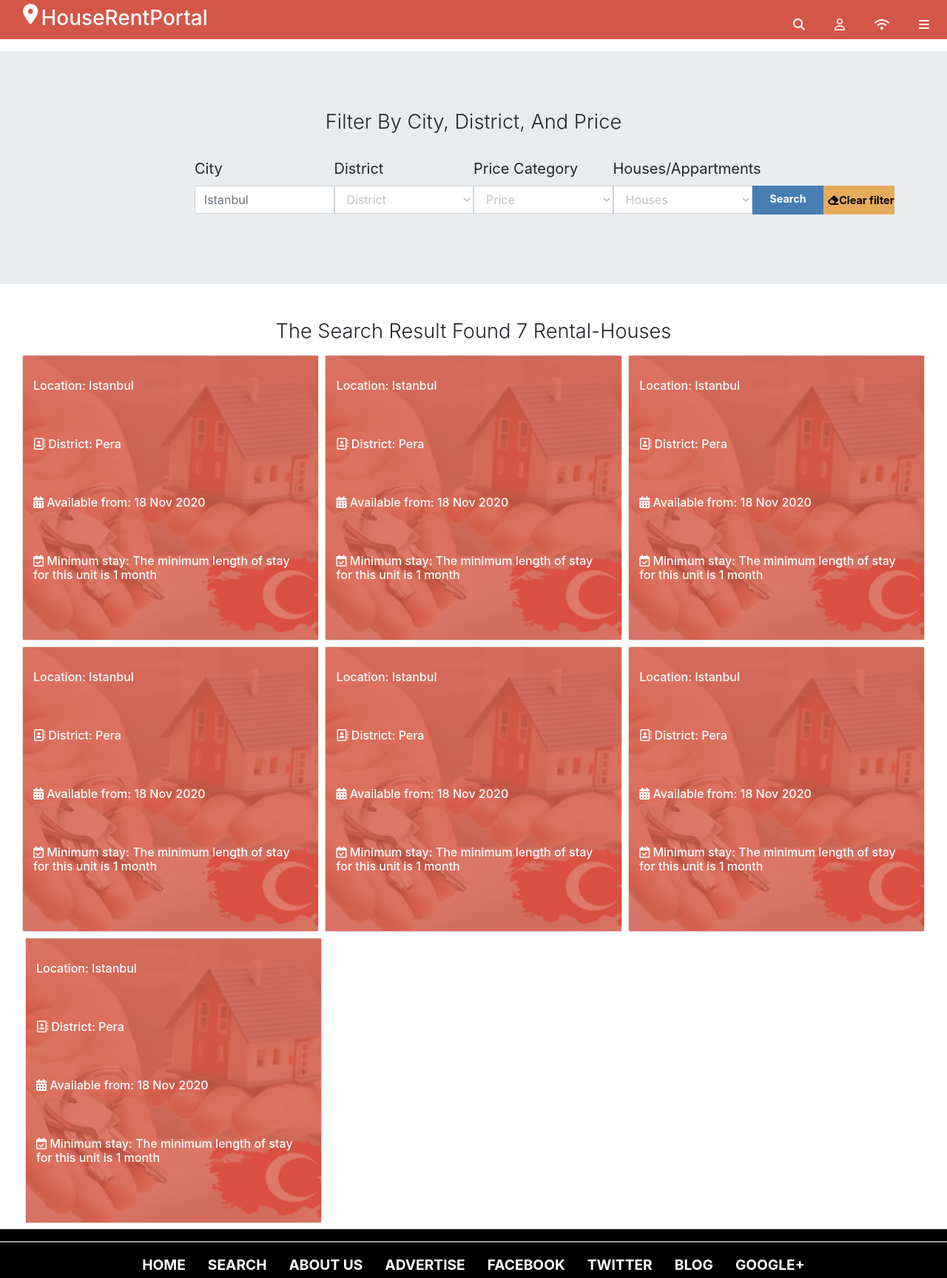
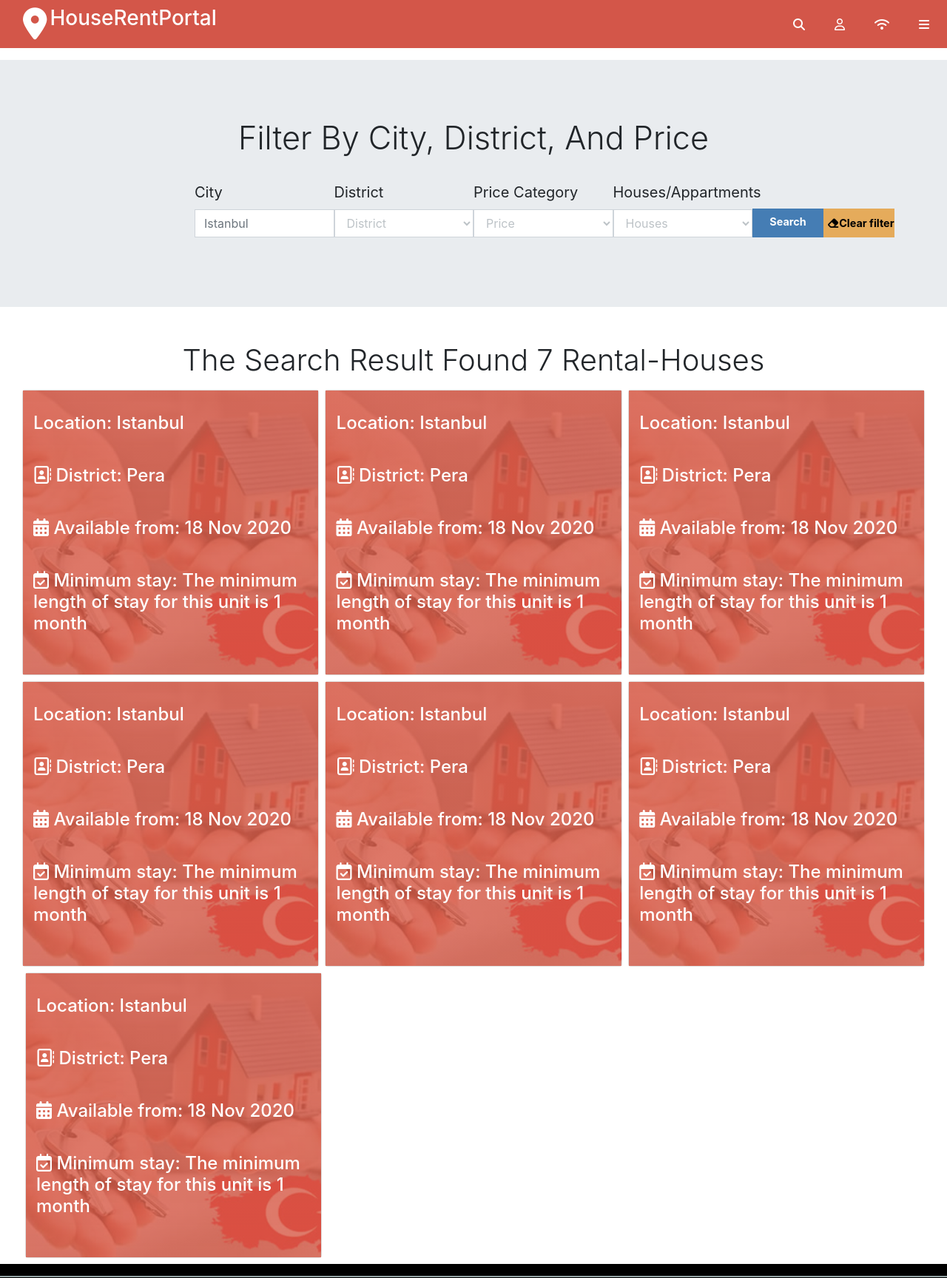
Before and after one commit to Takhmina175/Directory-of-Houses-To-Rent, a plain HTML site: page result-page.html in a window 1280 px wide. Shown: the top 1728 px of the page at 74% size. Drawn offline with nearby package versions, Linux system fonts and the light colour scheme.

```diff
--- a/result-page.html
+++ b/result-page.html
@@ -93,7 +93,7 @@
             </div>
 
             <div class="row">
-              <h4 class="text-center p-3 display-4 icon-style-map mrg">The Search Result Found 7 Rental-Houses</h4>
+              <h4 class="text-center p-3 display-4 mrg display-4-fsize ">The Search Result Found 7 Rental-Houses</h4>
               <div class="d-flex flex-*-fill flex-wrap container-mrg-l">
                 <div class="col-12 col-md-6 col-lg-4 mb-2 max-wdth-card pr-md-1 pr-lg-1 pl-lg-1 mrg">
                     <div class="card">
@@ -102,18 +102,18 @@
                                 <div class="p-2 pt-4">
                                   <ul class="list-group list-group-flush text-center line-h">
                                     <li class="list-group-item bck-transp br-none">
-                                    <h6 class="c-white">
-                                    <a href="application-page.html" class="c-white header-a"> Location: Istanbul
+                                    <h6 class="c-white search-res-fSize">
+                                    <a href="application-page.html" class="c-white header-a "> Location: Istanbul
                                     </a></h6>
                                     </li>
                                     <li class="list-group-item bck-transp br-none">
-                                    <h6 class="c-white"><a href="application-page.html" class="c-white header-a"><i class="fa fa-address-book-o" aria-hidden="true"></i>
+                                    <h6 class="c-white search-res-fSize"><a href="application-page.html" class="c-white header-a"><i class="fa fa-address-book-o" aria-hidden="true"></i>
                                     District: Pera</a></h6></li>
                                     <li class="list-group-item bck-transp br-none">
-                                    <h6 class="pr-1 c-white"><i class="fa fa-calendar" aria-hidden="true"></i>
+                                    <h6 class="pr-1 c-white search-res-fSize"><i class="fa fa-calendar" aria-hidden="true"></i>
                                     Available from: 18 Nov 2020</h6></li>
                                     <li class="list-group-item bck-transp br-none">
-                                    <h6 class="pr-1 c-white"><i class="far fa-calendar-check"></i>
+                                    <h6 class="pr-1 c-white search-res-fSize"><i class="far fa-calendar-check"></i>
                                     Minimum stay: The minimum length of stay for this unit is 1 month</h6></li>
                                   </ul>
                                 </div>
@@ -128,17 +128,17 @@
                                 <div class="p-2 pt-4 line-h">
                                 <ul class="list-group list-group-flush text-center">
                                     <li class="list-group-item bck-transp br-none">
-                                        <h6 class="c-white">Location: Istanbul
+                                        <h6 class="c-white search-res-fSize">Location: Istanbul
                                         </h6>
                                     </li>
                                     <li class="list-group-item bck-transp br-none">
-                                    <h6 class="c-white"><i class="fa fa-address-book-o" aria-hidden="true"></i>
+                                    <h6 class="c-white search-res-fSize"><i class="fa fa-address-book-o" aria-hidden="true"></i>
                                     District: Pera</h6></li>
                                     <li class="list-group-item bck-transp br-none">
-                                    <h6 class="pr-1 c-white"><i class="fa fa-calendar" aria-hidden="true"></i>
+                                    <h6 class="pr-1 c-white search-res-fSize"><i class="fa fa-calendar" aria-hidden="true"></i>
                                     Available from: 18 Nov 2020</h6></li>
                                     <li class="list-group-item bck-transp br-none">
-                                    <h6 class="pr-1 c-white"><i class="far fa-calendar-check"></i>
+                                    <h6 class="pr-1 c-white search-res-fSize"><i class="far fa-calendar-check"></i>
                                     Minimum stay: The minimum length of stay for this unit is 1 month</h6></li>
                                   </ul>
                                 </div>
@@ -153,17 +153,17 @@
                                 <div class="p-2 pt-4 line-h">
                                 <ul class="list-group list-group-flush text-center">
                                     <li class="list-group-item bck-transp br-none">
-                                        <h6 class="c-white">Location: Istanbul
+                                        <h6 class="c-white search-res-fSize">Location: Istanbul
                                         </h6>
                                     </li>
                                     <li class="list-group-item bck-transp br-none">
-                                    <h6 class="c-white"><i class="fa fa-address-book-o" aria-hidden="true"></i>
+                                    <h6 class="c-white search-res-fSize"><i class="fa fa-address-book-o" aria-hidden="true"></i>
                                     District: Pera</h6></li>
                                     <li class="list-group-item bck-transp br-none">
-                                    <h6 class="pr-1 c-white"><i class="fa fa-calendar" aria-hidden="true"></i>
+                                    <h6 class="pr-1 c-white search-res-fSize"><i class="fa fa-calendar" aria-hidden="true"></i>
                                     Available from: 18 Nov 2020</h6></li>
                                     <li class="list-group-item bck-transp br-none">
-                                    <h6 class="pr-1 c-white"><i class="far fa-calendar-check"></i>
+                                    <h6 class="pr-1 c-white search-res-fSize"><i class="far fa-calendar-check"></i>
                                     Minimum stay: The minimum length of stay for this unit is 1 month</h6></li>
                                   </ul>
                                 </div>
@@ -178,17 +178,17 @@
                                 <div class="p-2 pt-4 line-h">
                                 <ul class="list-group list-group-flush text-center">
                                     <li class="list-group-item bck-transp br-none">
-                                        <h6 class="c-white">Location: Istanbul
+                                        <h6 class="c-white search-res-fSize">Location: Istanbul
                                         </h6>
                                     </li>
                                     <li class="list-group-item bck-transp br-none">
-                                    <h6 class="c-white"><i class="fa fa-address-book-o" aria-hidden="true"></i>
+                                    <h6 class="c-white search-res-fSize"><i class="fa fa-address-book-o" aria-hidden="true"></i>
                                     District: Pera</h6></li>
                                     <li class="list-group-item bck-transp br-none">
-                                    <h6 class="pr-1 c-white"><i class="fa fa-calendar" aria-hidden="true"></i>
+                                    <h6 class="pr-1 c-white search-res-fSize"><i class="fa fa-calendar" aria-hidden="true"></i>
                                     Available from: 18 Nov 2020</h6></li>
                                     <li class="list-group-item bck-transp br-none">
-                                    <h6 class="pr-1 c-white"><i class="far fa-calendar-check"></i>
+                                    <h6 class="pr-1 c-white search-res-fSize"><i class="far fa-calendar-check"></i>
                                     Minimum stay: The minimum length of stay for this unit is 1 month</h6></li>
                                   </ul>
                                 </div>
@@ -203,17 +203,17 @@
                                 <div class="p-2 pt-4 line-h">
                                 <ul class="list-group list-group-flush text-center">
                                     <li class="list-group-item bck-transp br-none">
-                                        <h6 class="c-white">Location: Istanbul
+                                        <h6 class="c-white search-res-fSize">Location: Istanbul
                                         </h6>
                                     </li>
                                     <li class="list-group-item bck-transp br-none">
-                                    <h6 class="c-white"><i class="fa fa-address-book-o" aria-hidden="true"></i>
+                                    <h6 class="c-white search-res-fSize"><i class="fa fa-address-book-o" aria-hidden="true"></i>
                                     District: Pera</h6></li>
                                     <li class="list-group-item bck-transp br-none">
-                                    <h6 class="pr-1 c-white"><i class="fa fa-calendar" aria-hidden="true"></i>
+                                    <h6 class="pr-1 c-white search-res-fSize"><i class="fa fa-calendar" aria-hidden="true"></i>
                                     Available from: 18 Nov 2020</h6></li>
                                     <li class="list-group-item bck-transp br-none">
-                                    <h6 class="pr-1 c-white"><i class="far fa-calendar-check"></i>
+                                    <h6 class="pr-1 c-white search-res-fSize"><i class="far fa-calendar-check"></i>
                                     Minimum stay: The minimum length of stay for this unit is 1 month</h6></li>
                                   </ul>
                                 </div>
@@ -228,17 +228,17 @@
                                 <div class="p-2 pt-4 line-h">
                                 <ul class="list-group list-group-flush text-center">
                                     <li class="list-group-item bck-transp br-none">
-                                        <h6 class="c-white">Location: Istanbul
+                                        <h6 class="c-white search-res-fSize">Location: Istanbul
                                         </h6>
                                     </li>
                                     <li class="list-group-item bck-transp br-none">
-                                    <h6 class="c-white"><i class="fa fa-address-book-o" aria-hidden="true"></i>
+                                    <h6 class="c-white search-res-fSize"><i class="fa fa-address-book-o" aria-hidden="true"></i>
                                     District: Pera</h6></li>
                                     <li class="list-group-item bck-transp br-none">
-                                    <h6 class="pr-1 c-white"><i class="fa fa-calendar" aria-hidden="true"></i>
+                                    <h6 class="pr-1 c-white search-res-fSize"><i class="fa fa-calendar" aria-hidden="true"></i>
                                     Available from: 18 Nov 2020</h6></li>
                                     <li class="list-group-item bck-transp br-none">
-                                    <h6 class="pr-1 c-white"><i class="far fa-calendar-check"></i>
+                                    <h6 class="pr-1 c-white search-res-fSize"><i class="far fa-calendar-check"></i>
                                     Minimum stay: The minimum length of stay for this unit is 1 month</h6></li>
                                   </ul>
                                 </div>
@@ -253,17 +253,17 @@
                                 <div class="p-2 pt-4 line-h">
                                 <ul class="list-group list-group-flush text-center">
                                     <li class="list-group-item bck-transp br-none">
-                                        <h6 class="c-white">Location: Istanbul
+                                        <h6 class="c-white search-res-fSize">Location: Istanbul
                                         </h6>
                                     </li>
                                     <li class="list-group-item bck-transp br-none">
-                                    <h6 class="c-white"><i class="fa fa-address-book-o" aria-hidden="true"></i>
+                                    <h6 class="c-white search-res-fSize"><i class="fa fa-address-book-o" aria-hidden="true"></i>
                                     District: Pera</h6></li>
                                     <li class="list-group-item bck-transp br-none">
-                                    <h6 class="pr-1 c-white"><i class="fa fa-calendar" aria-hidden="true"></i>
+                                    <h6 class="pr-1 c-white search-res-fSize"><i class="fa fa-calendar" aria-hidden="true"></i>
                                     Available from: 18 Nov 2020</h6></li>
                                     <li class="list-group-item bck-transp br-none">
-                                    <h6 class="pr-1 c-white"><i class="far fa-calendar-check"></i>
+                                    <h6 class="pr-1 c-white search-res-fSize"><i class="far fa-calendar-check"></i>
                                     Minimum stay: The minimum length of stay for this unit is 1 month</h6></li>
                                   </ul>
                                 </div>
--- a/style.css
+++ b/style.css
@@ -5,7 +5,10 @@
 }
 
 .icon-style-map {
-  font-size: 1.7rem;
+  font-size: 2rem;
+}
+.display-4-fsize {
+  font-size: 2.5rem;
 }
 
 .header-icons {
@@ -25,7 +28,7 @@
 }
 
 .f-size {
-  font-size: 1.5rem;
+  font-size: 1.3rem;
 }
 
 .f-size-icons {
@@ -120,8 +123,8 @@
 
 .side-image {
   background-image: url(images/map.jpg);
-  height: 28vh;
-  width: 50vw;
+  height: 158px;
+  width: 185px;
 }
 
 .side-image-3 {
@@ -275,8 +278,8 @@
   }
 
   .side-image {
-    height: 29vh;
-    width: 36vw;
+    height: 188px;
+    width: 261px;
   }
 
   .search-btn-prop {
@@ -289,6 +292,9 @@
     width: 78%;
     margin: 0 auto;
     height: 158px;
+  }
+  .pad-t {
+    padding-top: 15%;
   }
 
   .mrg-l {
@@ -314,11 +320,11 @@
   }
 
   .ft-sz {
-    font-size: 15px;
+    font-size: 16px;
   }
 
   .f-size-tab {
-    font-size: 2rem;
+    font-size: 1.8rem;
   }
 
   .f-size-article {
@@ -326,7 +332,7 @@
   }
 
   .smaller-font {
-    font-size: 1.2rem;
+    font-size: 0.9rem;
   }
 
   .col-md6 {
@@ -386,11 +392,14 @@
   .clearfilter-fweight {
     font-weight: 400;
   }
+  .icon-style-map {
+    font-size: 2rem;
+}
 }
 
 @media (min-width: 992px) {
   .pad-t {
-    padding-top: 18%;
+    padding-top: 11%;
   }
 
   .btn-mg-top {
@@ -410,10 +419,6 @@
 
   .pd-lg-screen {
     padding-left: 2rem;
-  }
-
-  .line-h li {
-    height: 10vh;
   }
 
   .mrg-lg-screen {
@@ -455,7 +460,10 @@
   }
 
   .smaller-font {
-    font-size: 1.2rem;
+    font-size: 1rem;
+  }
+  .f-size-lap {
+    font-size: 2rem;
   }
 
   .btn-mg-top {
@@ -486,7 +494,7 @@
   }
 
   h4 {
-    font-size: 1.7rem;
+    font-size: 1.9rem;
   }
 
   .fnt-size-mobsize {
@@ -500,4 +508,11 @@
   .search-bar-padd {
     padding-bottom: 2.3rem;
   }
+  .search-res-fSize{
+    font-size: 1.5rem;
+  }
+
+  .icon-style-map {
+    font-size: 2.7rem;
+  }
 }
```
Also changed, not shown: application-page.html (+11 -11 lines), index.html (+1 -1 lines), 1 other file.
